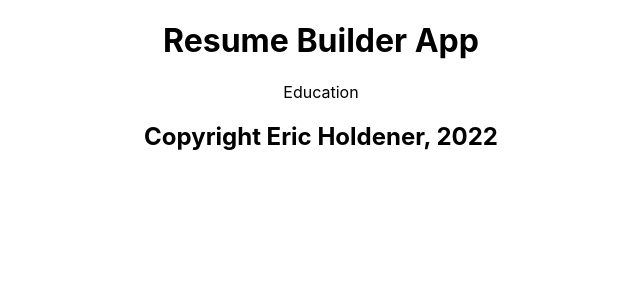
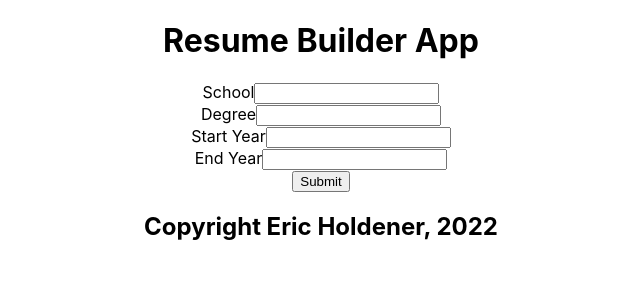
Before and after one commit to eric-holdener/odin-cv-project, a React (Create React App) app: page / in a window 1280 px wide. Both pictures are taken after typing "Sample", "Sample", "name@example.com", "Sample" into the empty fields and a click on the input "Submit". Shown: the top 300 px of the page, without its empty margins (319-959 px from the left). Built offline with nearby package versions, Linux system fonts and the light colour scheme.

Commit message:
education form and page added

```diff
--- a/src/App.js
+++ b/src/App.js
@@ -15,12 +15,14 @@ function App() {
 
   function renderComponents() {
     if (personalInfoSubmit == true && educationSubmit == true) {
+      console.log(userInfo)
       return (
         <>
           <Experience stateChanger={setExperienceSubmit} setUserInfo={setUserInfo}/>
         </>
       )
     } else if (personalInfoSubmit == true){
+      console.log(userInfo)
       return (
         <>
           <Education stateChanger={setEducationSubmit} setUserInfo={setUserInfo}/>
--- a/src/components/Education.js
+++ b/src/components/Education.js
@@ -1,5 +1,48 @@
+import { useState } from "react";
+import { Forms } from "./Styles";
+
 export default function Education(props) {
+  const [school, setSchool] = useState();
+  const [degree, setDegree] = useState();
+  const [startYear, setStartYear] = useState();
+  const [endYear, setEndYear] = useState();
+
+  function handleSubmit(e) {
+    let placeholder = {}
+    props.setUserInfo(prevState => {
+      for (const [key, value] of Object.entries(prevState)) {
+        placeholder[key] = value;
+      };
+      placeholder["school"] = school;
+      placeholder["degree"] = degree;
+      placeholder["startYear"] = startYear;
+      placeholder["endYear"] = endYear;
+    })
+    props.setUserInfo(placeholder);
+    props.stateChanger(true);
+  };
+
   return (
-    <p>Education</p>
+    <Forms onSubmit={e => {handleSubmit(e)}}>
+      <div>
+        <label htmlFor="school">School</label>
+        <input name="school" type="text" onChange={(e) => setSchool(e.target.value)}/>
+      </div>
+      <div>
+        <label htmlFor="degree">Degree</label>
+        <input name="degree" type="text" onChange={(e) => setDegree(e.target.value)}/>
+      </div>
+      <div>
+        <label htmlFor="startYear">Start Year</label>
+        <input name="startYear" type="text" onChange={(e) => setStartYear(e.target.value)}/>
+      </div>
+      <div>
+        <label htmlFor="endYear">End Year</label>
+        <input name="endYear" type="text" onChange={(e) => setEndYear(e.target.value)}/>
+      </div>
+      <div>
+        <input type="submit" value="Submit" />
+      </div>
+    </Forms>
   )
 }
--- a/src/components/PersonalInformation.js
+++ b/src/components/PersonalInformation.js
@@ -3,8 +3,17 @@ import { Forms } from "./Styles";
 
 export default function PersonalInformation(props) {
   const [phoneNumber, setPhoneNumber] = useState("");
+  const [firstName, setFirstName] = useState("");
+  const [lastName, setLastName] = useState("");
+  const [email, setEmail] = useState("");
 
   function handleSubmit(e) {
+    props.setUserInfo({
+      firstName: firstName,
+      lastName: lastName,
+      email: email,
+      phone: phoneNumber
+    })
     props.stateChanger(true);
   }
 
@@ -23,15 +32,15 @@ export default function PersonalInformation(props) {
     <Forms onSubmit={e => {handleSubmit(e)}}>
         <div>
           <label htmlFor="firstName">First Name</label>
-          <input name="firstName" type="text"/>
+          <input name="firstName" type="text" onChange={(e) => setFirstName(e.target.value)}/>
         </div>
         <div>
           <label htmlFor="lastName">Last Name</label>
-          <input name="lastName" type="text"/>
+          <input name="lastName" type="text" onChange={(e) => setLastName(e.target.value)}/>
         </div>
         <div>
           <label htmlFor="email">Email</label>
-          <input name="email" type="email"/>
+          <input name="email" type="email" onChange={(e) => setEmail(e.target.value)}/>
         </div>
         <div>
           <label htmlFor="phone">Phone Number</label>
```
